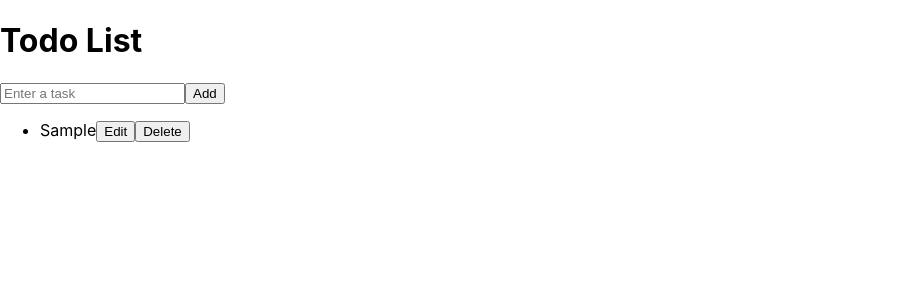
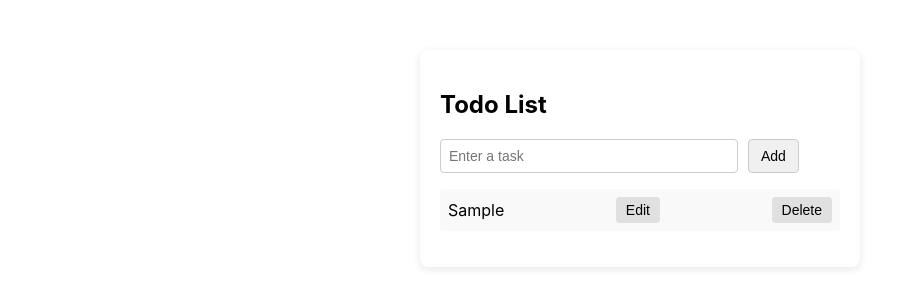
Before and after one commit to Emil431L/todo-list, a React (Create React App) app: page / in a window 1280 px wide. Both pictures are taken after typing "Sample" into the empty fields and a click on the button "Add". Shown: the top 308 px of the page, without its empty margins (0-917 px from the left). Built offline with nearby package versions, Linux system fonts and the light colour scheme.

Commit message:
Add Todo.css and update App.js

```diff
--- a/src/App.js
+++ b/src/App.js
@@ -1,65 +1,68 @@
-import React, { useState, useEffect } from 'react';
+import React, { useState, useEffect } from "react";
+import './Todo.css'; // Import styles
 
-function App() {
-  const [tasks, setTasks] = useState([]);
-  const [input, setInput] = useState('');
-  const [editingIndex, setEditingIndex] = useState(null);
+const Todo = () => {
+  const [todos, setTodos] = useState(() => {
+    const stored = localStorage.getItem("todos");
+    return stored ? JSON.parse(stored) : [];
+  });
+
+  const [input, setInput] = useState("");
+  const [editIndex, setEditIndex] = useState(null);
 
   useEffect(() => {
-    const savedTasks = JSON.parse(localStorage.getItem('tasks'));
-    if (savedTasks) setTasks(savedTasks);
-  }, []);
+    localStorage.setItem("todos", JSON.stringify(todos));
+  }, [todos]);
 
-  useEffect(() => {
-    localStorage.setItem('tasks', JSON.stringify(tasks));
-  }, [tasks]);
-
-  const addTask = () => {
+  const handleAdd = () => {
     if (!input.trim()) return;
-    if (editingIndex !== null) {
-      const updatedTasks = [...tasks];
-      updatedTasks[editingIndex] = input;
-      setTasks(updatedTasks);
-      setEditingIndex(null);
+    if (editIndex !== null) {
+      const updated = [...todos];
+      updated[editIndex] = input;
+      setTodos(updated);
+      setEditIndex(null);
     } else {
-      setTasks([...tasks, input]);
+      setTodos([...todos, input]);
     }
-    setInput('');
+    setInput("");
   };
 
-  const editTask = (index) => {
-    setInput(tasks[index]);
-    setEditingIndex(index);
+  const handleEdit = (index) => {
+    setInput(todos[index]);
+    setEditIndex(index);
   };
 
-  const deleteTask = (index) => {
-    const updatedTasks = tasks.filter((_, i) => i !== index);
-    setTasks(updatedTasks);
+  const handleDelete = (index) => {
+    const updated = todos.filter((_, i) => i !== index);
+    setTodos(updated);
   };
 
   return (
-    <div className="App">
-      <h1>Todo List</h1>
+    <div className="todo-container">
+      <h2>Todo List</h2>
+      <div className="input-group">
         <input
           type="text"
           value={input}
           onChange={(e) => setInput(e.target.value)}
           placeholder="Enter a task"
         />
-      <button onClick={addTask}>
-        {editingIndex !== null ? 'Update' : 'Add'}
+        <button onClick={handleAdd}>
+          {editIndex !== null ? "Update" : "Add"}
         </button>
+      </div>
+
       <ul>
-        {tasks.map((task, index) => (
+        {todos.map((todo, index) => (
           <li key={index}>
-            {task}
-            <button onClick={() => editTask(index)}>Edit</button>
-            <button onClick={() => deleteTask(index)}>Delete</button>
+            {todo}{" "}
+            <button onClick={() => handleEdit(index)}>Edit</button>{" "}
+            <button onClick={() => handleDelete(index)}>Delete</button>
           </li>
         ))}
       </ul>
     </div>
   );
-}
+};
 
-export default App;
+export default Todo;
```
Lines whose indentation alone changed are shown as unchanged.
